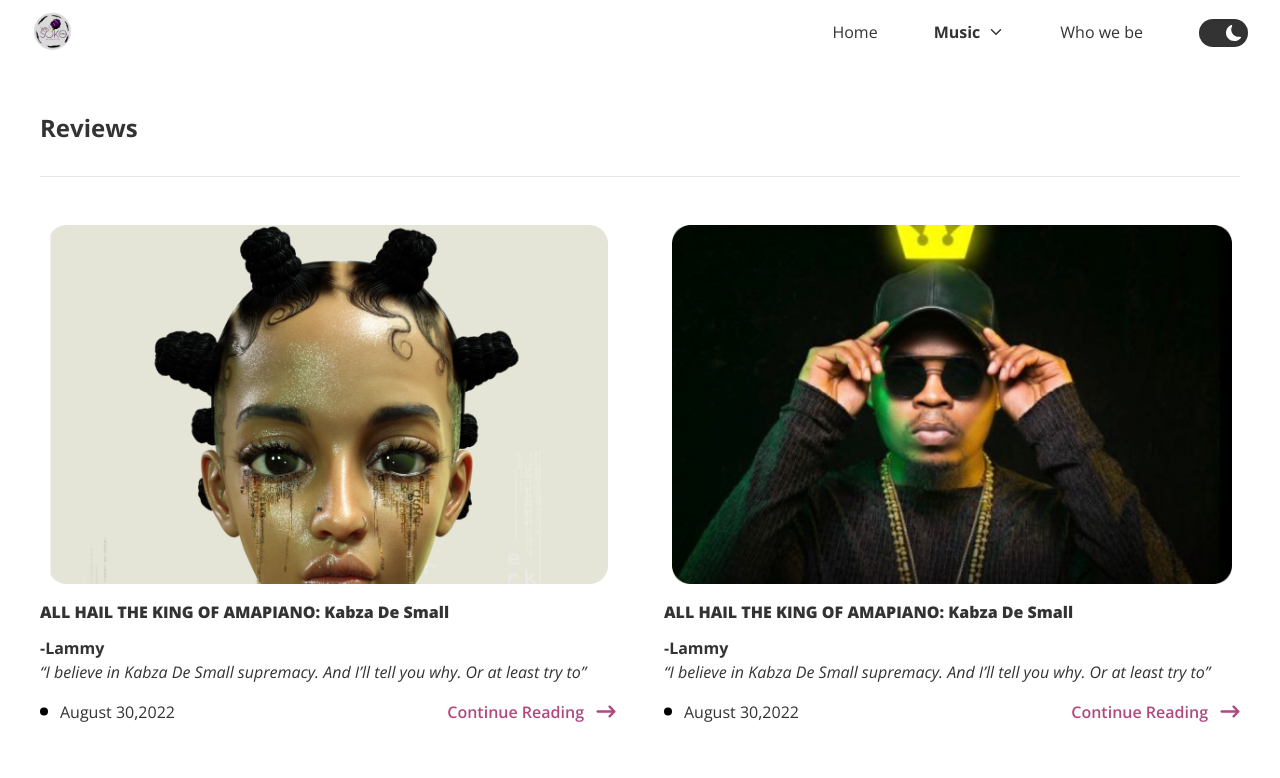
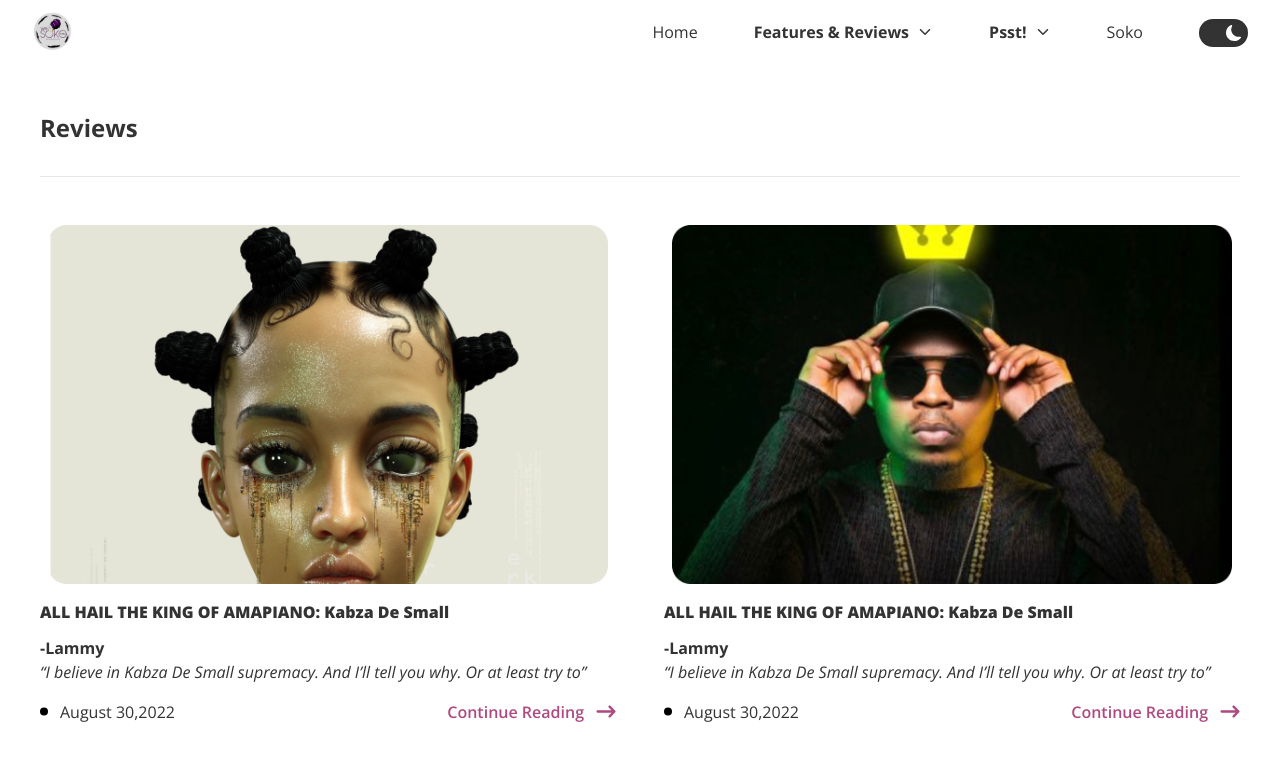
Before and after one commit to damiisdandy/soso-afrika, a Next.js app: page /reviews in a window 1280 px wide. Shown: the top 778 px of the page. Built offline with nearby package versions, Linux system fonts and the light colour scheme.

Commit message:
updated navbar

```diff
--- a/components/navbar/index.tsx
+++ b/components/navbar/index.tsx
@@ -3,7 +3,7 @@
 import Link from "next/link";
 import { useRouter } from "next/router";
 import ModeSwitch from "@/components/mode-switch";
-import NavMusicDropDown from "@/components/music-dropdown";
+import NavLinkDropDown from "@/components/navlink-dropdown";
 import CompanyLogo from "@/assets/img/companylogo.png";
 import Sidebar from "@/components/sidebar";
 import { useDisclosure } from "@/hooks/useDisclosure";
@@ -90,10 +90,43 @@
           <NavLink href={"/"}>Home</NavLink>
         </li>
         <li>
-          <NavMusicDropDown urlActive={menuActive} />
+          <NavLinkDropDown
+            name="Features & Reviews"
+            items={[
+              {
+                name: "Feed your eyes",
+                href: "/reviews#feed-your-eyes",
+              },
+              {
+                name: "Quick questions",
+                href: "/reviews#quick-questions",
+              },
+              {
+                name: "Things we see",
+                href: "/reviews#things-we-see",
+              },
+            ]}
+            urlActive={menuActive}
+          />
         </li>
         <li>
-          <NavLink href="/about">Who we be</NavLink>
+          <NavLinkDropDown
+            name="Psst!"
+            items={[
+              {
+                name: "Cool Stuff",
+                href: "/cool-stuff",
+              },
+              {
+                name: "New Stuff",
+                href: "/new-stuff",
+              },
+            ]}
+            urlActive={menuActive}
+          />
+        </li>
+        <li>
+          <NavLink href="/about">Soko</NavLink>
         </li>
         <li>
           <ModeSwitch />
--- a/components/music-dropdown/index.tsx
+++ b/components/navlink-dropdown/index.tsx
@@ -1,12 +1,17 @@
 import { Menu, Transition } from "@headlessui/react";
-import { Fragment, MouseEvent, ReactNode } from "react";
-import { useRouter } from "next/router";
+import { Fragment, ReactNode } from "react";
 import { IoIosArrowDown, IoIosArrowUp } from "react-icons/io";
 import Link from "next/link";
-import { menuItemsContent } from "@/config";
+
+type DropDownLink = {
+  href: string;
+  name: string;
+};
 
 type DropDownProps = {
   urlActive: boolean;
+  name: string;
+  items: DropDownLink[];
 };
 
 type MenuItemProps = {
@@ -30,7 +35,7 @@
   );
 };
 
-export default function DropDown({ urlActive }: DropDownProps) {
+export default function DropDown({ urlActive, name, items }: DropDownProps) {
   return (
     <div className="">
       <Menu as="div" className="relative inline-block text-left">
@@ -42,7 +47,7 @@
           >
             {({ open }) => (
               <div className="flex items-center gap-2">
-                <p>Music</p>
+                <p>{name}</p>
                 {open ? (
                   <IoIosArrowUp className="dark:fill-white" />
                 ) : (
@@ -63,15 +68,15 @@
         >
           <Menu.Items className="absolute right-0 mt-2 w-[9rem] origin-top-right divide-y divide-gray-100 rounded-md bg-white dark:bg-textColor shadow-lg ring-1 ring-black ring-opacity-5 focus:outline-none">
             <div className=" py-1 ">
-              {menuItemsContent.map((linkContent) => (
-                <Menu.Item key={linkContent.menuContent}>
+              {items.map((linkContent) => (
+                <Menu.Item key={linkContent.name}>
                   {({ active, close }) => (
                     <MenuItem
                       active={active}
                       href={linkContent.href}
                       onClick={close}
                     >
-                      {linkContent.menuContent}
+                      {linkContent.name}
                     </MenuItem>
                   )}
                 </Menu.Item>
```
